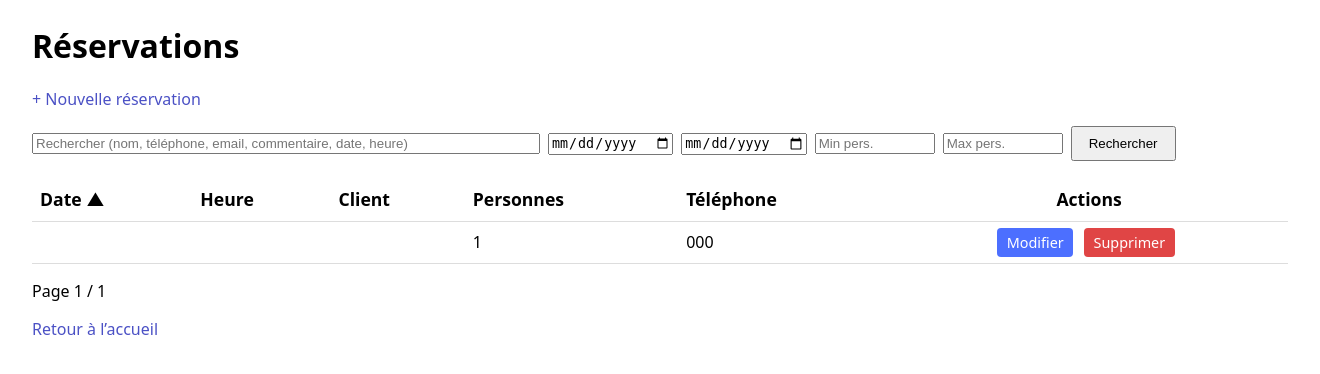
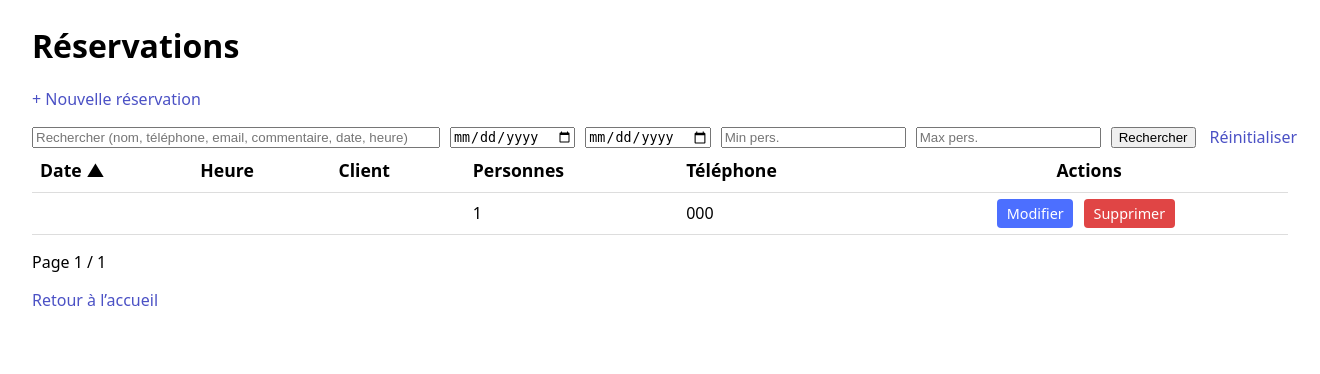
Before and after one commit to masambarandy-jpg/projet-django-icc, a Django app: page / in a window 1320 px wide. Shown: the part 115-489 px from the top of the page. Run offline with Django 5.2, Linux system fonts and the light colour scheme; tables that the repository leaves empty hold one stand-in row (values such as "Sample post").

Commit message:
13 - Improve search bar layout and align filters on one line

```diff
--- a/reservations_app/templates/reservations_app/reservation_list.html
+++ b/reservations_app/templates/reservations_app/reservation_list.html
@@ -52,34 +52,35 @@
     </a>
 </p>
 
-<form method="get" action="{% url 'reservation_list' %}"
-    style="margin-bottom:1rem; display:flex; gap:.5rem; align-items:center; flex-wrap:wrap;">
+<form method="get" action="">
+    <div style="display: flex; gap: 10px; align-items: center; flex-wrap: nowrap;">
 
-    <!-- Recherche texte -->
-    <input type="text" name="q" value="{{ q|default:'' }}"
-        placeholder="Rechercher (nom, téléphone, email, commentaire, date, heure)" style="width: 500px;" />
+        <!-- Barre de recherche large -->
+        <input type="text" name="q" value="{{ q|default:'' }}"
+            placeholder="Rechercher (nom, téléphone, email, commentaire, date, heure)"
+            style="flex: 1 1 auto; min-width: 400px;">
 
+        <!-- Filtres dates -->
+        <input type="date" name="date_start" value="{{ date_start|default:'' }}">
+        <input type="date" name="date_end" value="{{ date_end|default:'' }}">
 
+        <!-- Filtres min / max personnes -->
+        <input type="number" name="min_p" min="1" value="{{ min_p|default:'' }}" placeholder="Min pers.">
+        <input type="number" name="max_p" min="1" value="{{ max_p|default:'' }}" placeholder="Max pers.">
 
+        <!-- Bouton rechercher -->
+        <button type="submit">
+            Rechercher
+        </button>
 
-    <!-- Filtres avancés -->
-    <input type="date" name="date_start" value="{{ date_start|default:'' }}" />
-    <input type="date" name="date_end" value="{{ date_end|default:'' }}" />
-    <input type="number" name="min_p" min="1" value="{{ min_p|default:'' }}" placeholder="Min pers."
-        style="width:7rem" />
-    <input type="number" name="max_p" min="1" value="{{ max_p|default:'' }}" placeholder="Max pers."
-        style="width:7rem" />
+        <!-- Lien réinitialiser -->
+        <a href="{% url 'reservation_list' %}" style="margin-left: 4px;">
+            Réinitialiser
+        </a>
 
-    <!-- Conserver le tri courant -->
-    <input type="hidden" name="sort" value="{{ sort }}" />
-    <input type="hidden" name="dir" value="{{ dir }}" />
+    </div>
+</form>
 
-    <button type="submit" style="padding:.5rem 1rem;">Rechercher</button>
-
-    {% if q or date_start or date_end or min_p or max_p %}
-    <a href="{% url 'reservation_list' %}">Réinitialiser</a>
-    {% endif %}
-</form>
 
 
 {% if messages %}
```
